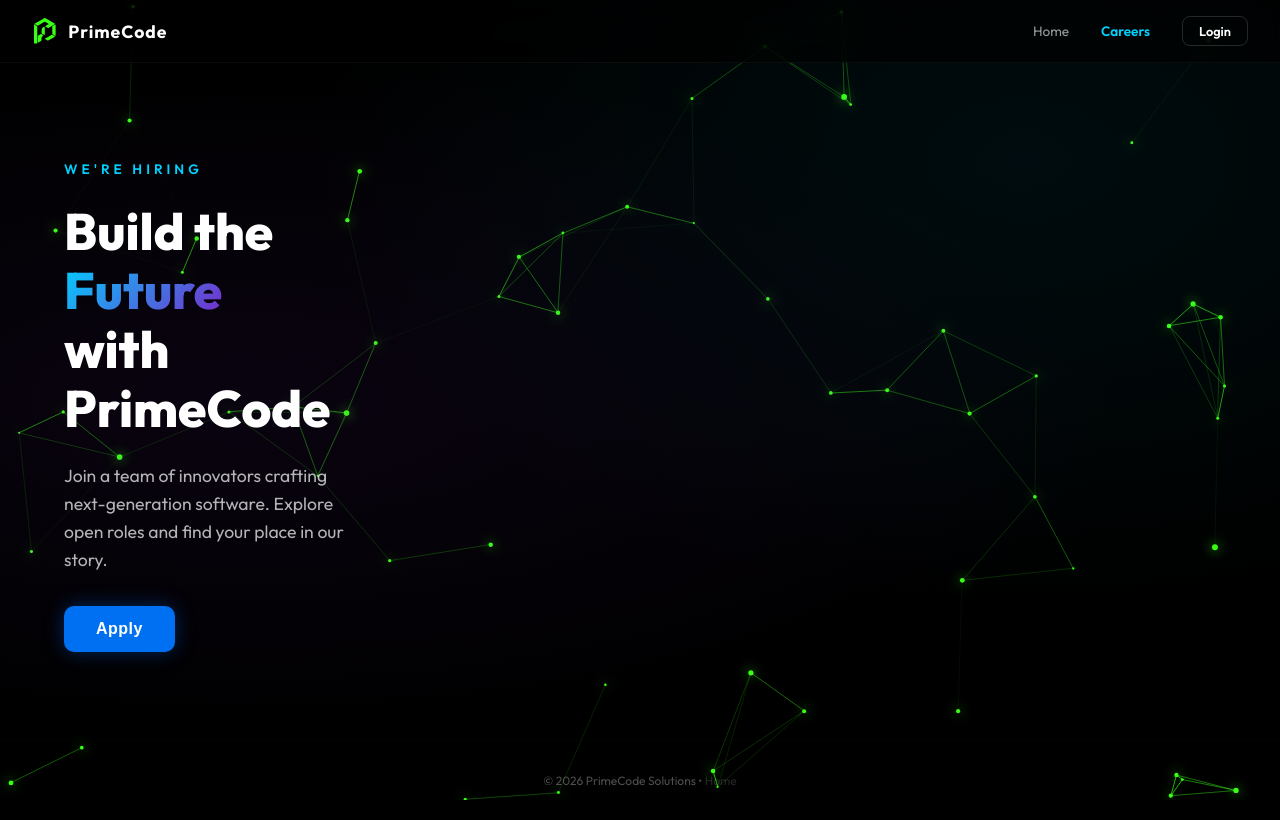
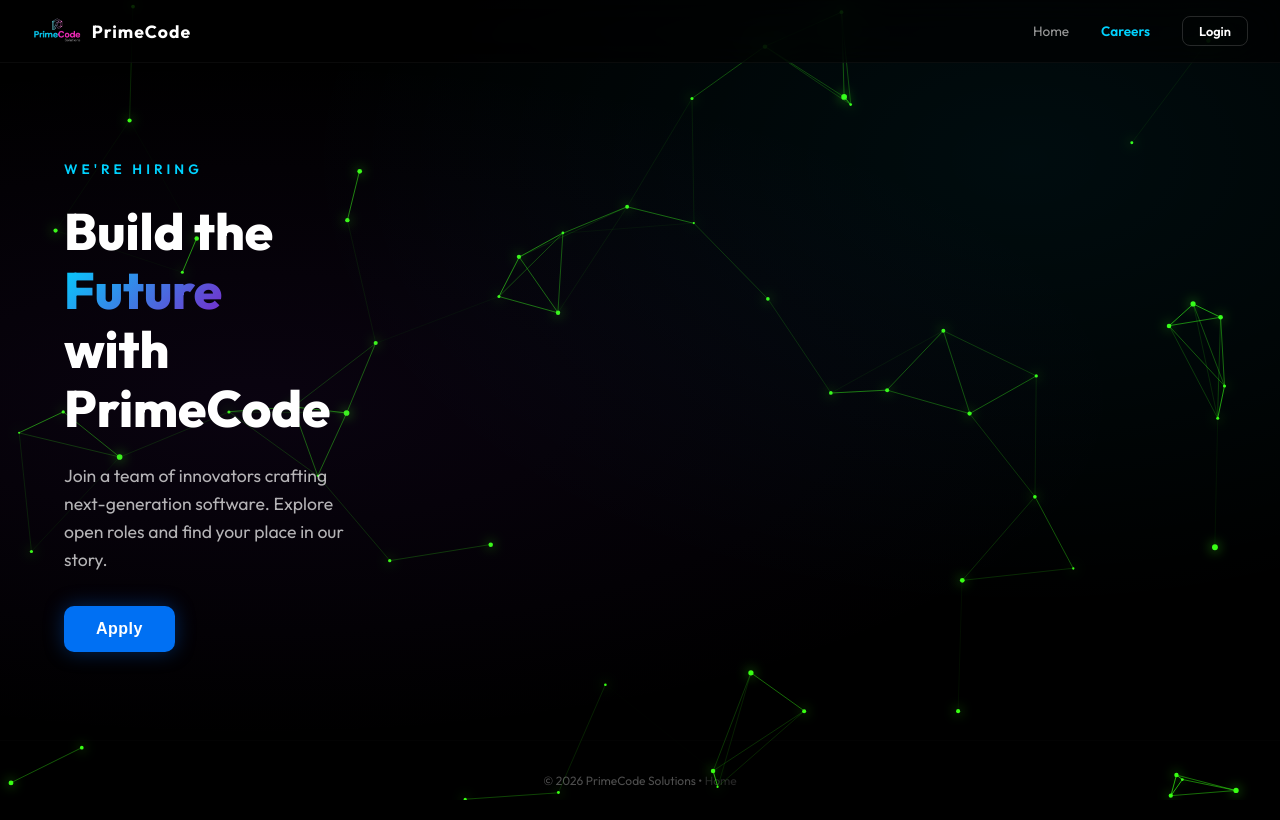
Before and after one commit to balichak-suman/primecode, a React (Vite) app: page /careers in a window 1280 px wide. Built offline with nearby package versions, Linux system fonts and the light colour scheme; no server answers.

Commit message:
style(branding): standardize application to consistently use the primary company logo across all public landing pages

```diff
--- a/src/App.jsx
+++ b/src/App.jsx
@@ -2,7 +2,7 @@ import { useEffect, useRef, useState } from 'react';
 import Spline from '@splinetool/react-spline';
 import { Helmet } from 'react-helmet-async';
 import emailjs from '@emailjs/browser';
-import logoSymbolSvg from './assets/logo-symbol.svg'
+import logoPng from './assets/logo.png'
 import './index.css'
 
 export default function App() {
@@ -330,7 +330,7 @@ export default function App() {
       {/* Navigation */}
       <nav className={`navbar ${isMobileMenuOpen ? 'menu-open' : ''}`}>
         <div className="nav-logo">
-          <img src={logoSymbolSvg} alt="PrimeCode Symbol" className="logo-img" />
+          <img src={logoPng} alt="PrimeCode Symbol" className="logo-img" />
           <span>PrimeCode</span>
         </div>
 
@@ -626,7 +626,7 @@ export default function App() {
           {/* Footer bar */}
           <div className="footer-bar">
             <div className="footer-bar-logo">
-              <img src={logoSymbolSvg} alt="PrimeCode" className="footer-logo-img" />
+              <img src={logoPng} alt="PrimeCode" className="footer-logo-img" />
               <span>PrimeCode</span>
             </div>
             <nav className="footer-bar-nav">
--- a/src/pages/Careers.jsx
+++ b/src/pages/Careers.jsx
@@ -2,7 +2,7 @@ import { useState, useEffect, useRef } from 'react';
 import { Link, useNavigate } from 'react-router-dom';
 import { Helmet } from 'react-helmet-async';
 import axios from 'axios';
-import logoSymbolSvg from '../assets/logo-symbol.svg';
+import logoPng from '../assets/logo.png';
 
 import { API_URL } from '../config/api';
 
@@ -48,7 +48,7 @@ export default function Careers() {
       {/* NAV */}
       <nav style={{ position: 'fixed', top: 0, left: 0, right: 0, zIndex: 100, padding: '1rem 2rem', display: 'flex', alignItems: 'center', justifyContent: 'space-between', background: 'rgba(0,0,0,0.6)', backdropFilter: 'blur(20px)', borderBottom: '1px solid rgba(255,255,255,0.04)' }}>
         <Link to="/" style={{ display: 'flex', alignItems: 'center', gap: '10px', textDecoration: 'none', color: '#fff' }}>
-          <img src={logoSymbolSvg} alt="PrimeCode" style={{ height: '28px' }} />
+          <img src={logoPng} alt="PrimeCode" style={{ height: '28px' }} />
           <span style={{ fontWeight: 700, fontSize: '1.1rem', letterSpacing: '1px' }}>PrimeCode</span>
         </Link>
         <div style={{ display: 'flex', gap: '2rem', alignItems: 'center' }}>
--- a/src/pages/JobOpenings.jsx
+++ b/src/pages/JobOpenings.jsx
@@ -2,7 +2,7 @@ import { useState, useEffect, useRef } from 'react';
 import { Link } from 'react-router-dom';
 import axios from 'axios';
 import { Helmet } from 'react-helmet-async';
-import logoSymbolSvg from '../assets/logo-symbol.svg';
+import logoPng from '../assets/logo.png';
 
 import { API_URL } from '../config/api';
 
@@ -83,7 +83,7 @@ export default function JobOpenings() {
       {/* NAV */}
       <nav style={{ position: 'fixed', top: 0, left: 0, right: 0, zIndex: 100, padding: '1rem 2rem', display: 'flex', alignItems: 'center', justifyContent: 'space-between', background: 'rgba(0,0,0,0.6)', backdropFilter: 'blur(20px)', borderBottom: '1px solid rgba(255,255,255,0.04)' }}>
         <Link to="/" style={{ display: 'flex', alignItems: 'center', gap: '10px', textDecoration: 'none', color: '#fff' }}>
-          <img src={logoSymbolSvg} alt="PrimeCode" style={{ height: '28px' }} />
+          <img src={logoPng} alt="PrimeCode" style={{ height: '28px' }} />
           <span style={{ fontWeight: 700, fontSize: '1.1rem', letterSpacing: '1px' }}>PrimeCode</span>
         </Link>
         <div style={{ display: 'flex', gap: '2rem', alignItems: 'center' }}>
```
